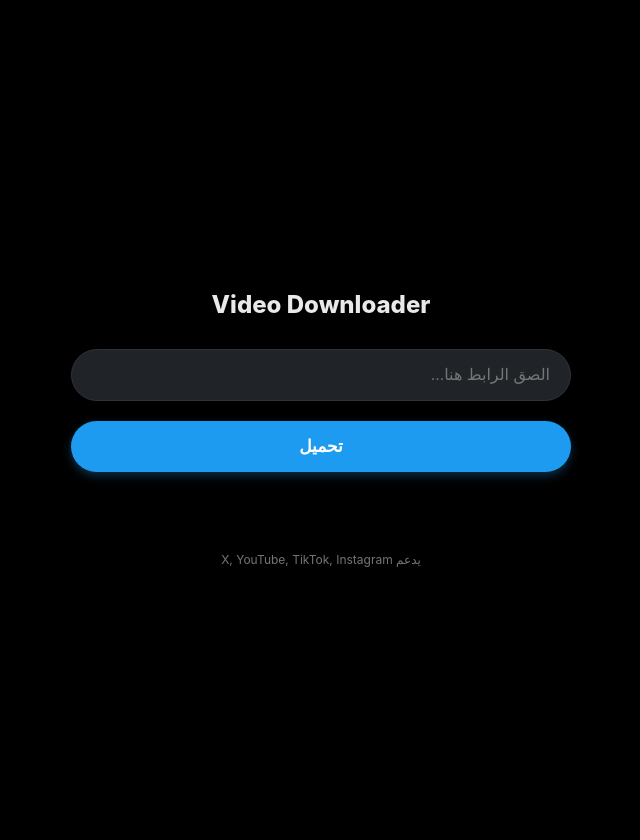
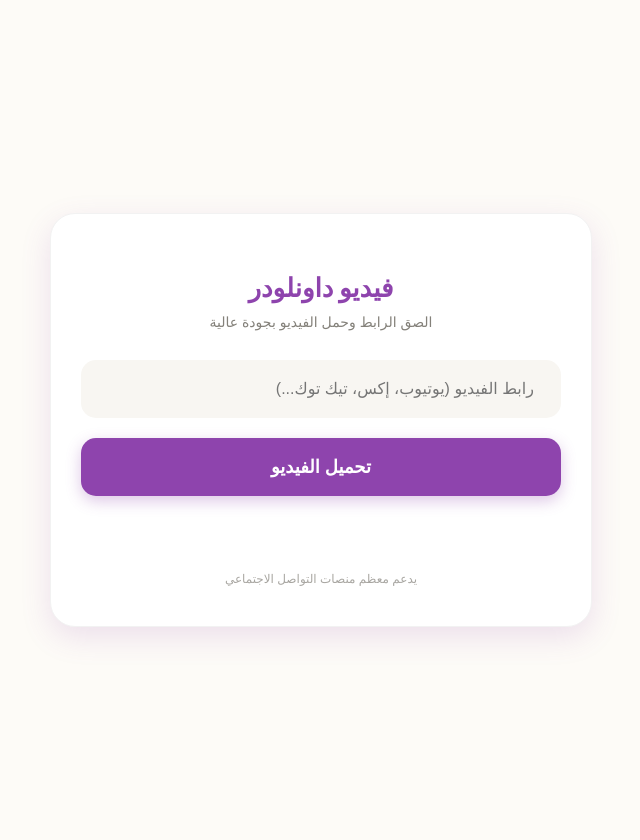
Before and after one commit to husseinalkhalil/my-downloader, a Flask app: page / in a window 1280 px wide. Shown: the whole page, without its empty margins (319-959 px from the left). Run offline with Flask 3, Linux system fonts and the light colour scheme.

Commit message:
Update index.html

```diff
--- a/templates/index.html
+++ b/templates/index.html
@@ -3,17 +3,18 @@
 <head>
     <meta charset="UTF-8">
     <meta name="viewport" content="width=device-width, initial-scale=1.0, maximum-scale=1.0, user-scalable=no">
-    <title>X Downloader</title>
+    <title>تحميل فيديو</title>
     <style>
-        /* إعدادات الهوية البصرية (ستايل تويتر/X) */
+        /* إعدادات الهوية البصرية (بنفسجي + بيج) */
         :root {
-            --bg-color: #000000;
-            --card-bg: #16181c;
-            --text-main: #e7e9ea;
-            --text-sec: #71767b;
-            --twitter-blue: #1d9bf0;
-            --twitter-blue-hover: #1a8cd8;
-            --border-color: #2f3336;
+            --bg-color: #fdfbf7;        /* بيج فاتح جداً (كريمي) */
+            --card-bg: #ffffff;         /* أبيض نقي للمحتوى */
+            --primary-color: #8e44ad;   /* بنفسجي مميز */
+            --primary-hover: #732d91;   /* بنفسجي أغمق عند الضغط */
+            --text-main: #2c2c54;       /* كحلي غامق جداً للنصوص */
+            --text-sec: #84817a;        /* رمادي دافئ للنصوص الفرعية */
+            --border-color: #eaeaea;    /* حدود ناعمة */
+            --shadow: 0 10px 30px rgba(142, 68, 173, 0.15); /* ظل خفيف بنفسجي */
         }
 
         body {
@@ -31,14 +32,27 @@
 
         .container {
             width: 100%;
-            max-width: 500px;
+            max-width: 480px;
+            background-color: var(--card-bg);
+            padding: 40px 30px;
+            border-radius: 25px; /* حواف دائرية ناعمة */
+            box-shadow: var(--shadow);
             text-align: center;
+            border: 1px solid #f2f2f2;
         }
 
         h1 {
-            font-size: 24px;
+            font-size: 26px;
+            margin-bottom: 10px;
+            font-weight: 800;
+            color: var(--primary-color);
+        }
+
+        p.subtitle {
+            margin-top: 0;
             margin-bottom: 30px;
-            font-weight: 800;
+            color: var(--text-sec);
+            font-size: 14px;
         }
 
         .input-group {
@@ -49,96 +63,106 @@
 
         input {
             width: 100%;
-            padding: 16px 20px;
-            background-color: #202327;
-            border: 1px solid var(--border-color);
-            border-radius: 9999px; /* شكل كبسولة */
-            color: white;
+            padding: 18px 25px;
+            background-color: #f8f6f2; /* بيج أغمق قليلاً للحقل */
+            border: 2px solid transparent;
+            border-radius: 15px;
+            color: var(--text-main);
             font-size: 16px;
             outline: none;
             box-sizing: border-box;
-            transition: 0.2s;
+            transition: 0.3s;
         }
 
         input:focus {
-            border-color: var(--twitter-blue);
-            background-color: black;
+            background-color: #fff;
+            border-color: var(--primary-color);
+            box-shadow: 0 4px 15px rgba(142, 68, 173, 0.1);
         }
 
         button {
             width: 100%;
-            padding: 15px;
-            background-color: var(--twitter-blue);
+            padding: 18px;
+            background-color: var(--primary-color);
             color: white;
             border: none;
-            border-radius: 9999px;
-            font-size: 17px;
+            border-radius: 15px;
+            font-size: 18px;
             font-weight: bold;
             cursor: pointer;
-            transition: 0.2s;
-            box-shadow: 0 4px 10px rgba(29, 155, 240, 0.3);
+            transition: 0.3s;
+            box-shadow: 0 5px 15px rgba(142, 68, 173, 0.3);
+            display: flex;
+            justify-content: center;
+            align-items: center;
         }
 
         button:hover {
-            background-color: var(--twitter-blue-hover);
+            background-color: var(--primary-hover);
+            transform: translateY(-2px);
+        }
+
+        button:active {
+            transform: translateY(0);
         }
 
         button:disabled {
-            background-color: #333;
-            color: #777;
+            background-color: #ccc;
+            box-shadow: none;
             cursor: not-allowed;
-            box-shadow: none;
+            transform: none;
         }
 
         /* رسائل الحالة */
         #status-msg {
-            margin-top: 20px;
+            margin-top: 25px;
             font-size: 14px;
-            color: var(--text-sec);
+            font-weight: 500;
             min-height: 20px;
         }
 
         /* لودر التحميل */
         .spinner {
             display: none;
-            width: 20px;
-            height: 20px;
+            width: 24px;
+            height: 24px;
             border: 3px solid rgba(255,255,255,0.3);
             border-radius: 50%;
             border-top-color: #fff;
-            animation: spin 1s ease-in-out infinite;
-            margin: 0 auto;
+            animation: spin 0.8s ease-in-out infinite;
         }
 
         @keyframes spin { to { transform: rotate(360deg); } }
 
         /* تذييل الصفحة */
         .footer {
-            margin-top: 40px;
+            margin-top: 30px;
             font-size: 12px;
             color: var(--text-sec);
+            opacity: 0.7;
         }
     </style>
 </head>
 <body>
 
     <div class="container">
-        <!-- عنوان بسيط -->
-        <h1>Video Downloader</h1>
+        <!-- العنوان -->
+        <h1>فيديو داونلودر</h1>
+        <p class="subtitle">الصق الرابط وحمل الفيديو بجودة عالية</p>
 
         <div class="input-group">
-            <input type="text" id="urlInput" placeholder="الصق الرابط هنا..." autocomplete="off">
+            <input type="text" id="urlInput" placeholder="رابط الفيديو (يوتيوب، إكس، تيك توك...)" autocomplete="off">
         </div>
 
         <button id="downloadBtn" onclick="startDownload()">
-            <span id="btnText">تحميل</span>
+            <span id="btnText">تحميل الفيديو</span>
             <div id="spinner" class="spinner"></div>
         </button>
 
         <div id="status-msg"></div>
 
         <div class="footer">
-            يدعم X, YouTube, TikTok, Instagram
+            يدعم معظم منصات التواصل الاجتماعي
         </div>
     </div>
 
@@ -153,24 +177,23 @@
             const url = input.value.trim();
 
             if (!url) {
-                statusMsg.style.color = "#f4212e"; // لون أحمر تويتر
-                statusMsg.innerText = "الرجاء وضع رابط أولاً";
+                statusMsg.style.color = "#e74c3c"; // أحمر ناعم للخطأ
+                statusMsg.innerText = "⚠️ فضلاً، ضع الرابط في المربع أولاً";
                 return;
             }
 
             // 1. تفريغ المربع فوراً
             input.value = '';
-            input.blur(); // إخفاء الكيبورد في الجوال
+            input.blur();
 
-            // 2. تغيير حالة الزر إلى "جاري التحميل"
+            // 2. تغيير واجهة الزر
             btn.disabled = true;
             btnText.style.display = 'none';
             spinner.style.display = 'block';
-            statusMsg.style.color = var(--text-sec);
-            statusMsg.innerText = "جاري المعالجة... قد يستغرق دقيقة";
+            statusMsg.style.color = "#84817a";
+            statusMsg.innerText = "جاري التحميل والمعالجة... لحظات";
 
             try {
-                // إرسال البيانات باستخدام FormData (كما يتوقع كود البايثون)
                 const formData = new FormData();
                 formData.append('url', url);
 
@@ -180,40 +203,35 @@
                 });
 
                 if (response.ok) {
-                    // تحويل الرد إلى ملف (Blob)
                     const blob = await response.blob();
-
-                    // استخراج اسم الملف (اختياري) أو تعيين اسم افتراضي
                     const downloadUrl = window.URL.createObjectURL(blob);
                     const a = document.createElement('a');
                     a.href = downloadUrl;
-                    a.download = "video.mp4"; // الاسم الافتراضي
+                    a.download = "video.mp4";
                     document.body.appendChild(a);
                     a.click();
                     a.remove();
 
-                    statusMsg.style.color = "#00ba7c"; // لون أخضر
-                    statusMsg.innerText = "تم التحميل بنجاح!";
+                    statusMsg.style.color = "#27ae60"; // أخضر
+                    statusMsg.innerText = "✅ تم التنزيل بنجاح!";
                 } else {
-                    // محاولة قراءة رسالة الخطأ
                     const errorText = await response.text();
-                    throw new Error(errorText || "فشل التحميل");
+                    throw new Error(errorText);
                 }
 
             } catch (error) {
-                statusMsg.style.color = "#f4212e";
-                statusMsg.innerText = "حدث خطأ: تأكد من صحة الرابط أو أن الحساب عام.";
+                statusMsg.style.color = "#e74c3c";
+                statusMsg.innerText = "❌ تعذر التحميل. تأكد من صحة الرابط.";
                 console.error(error);
             } finally {
-                // إعادة الزر لوضعه الطبيعي
+                // إعادة الزر
                 btn.disabled = false;
                 btnText.style.display = 'block';
                 spinner.style.display = 'none';
 
-                // مسح رسالة الحالة بعد 5 ثواني
                 setTimeout(() => {
-                    if (statusMsg.innerText === "تم التحميل بنجاح!") statusMsg.innerText = "";
-                }, 5000);
+                    if (statusMsg.innerText.includes("تم")) statusMsg.innerText = "";
+                }, 4000);
             }
         }
     </script>
```
